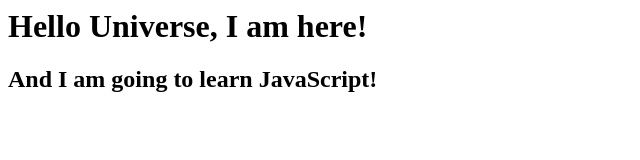
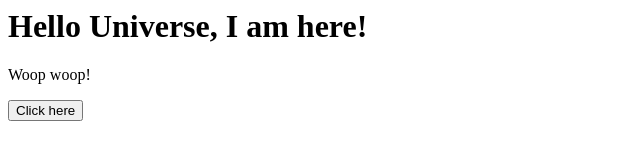
Before and after one commit to MarcusKerr/Learning-JavaScript, a plain HTML site: page HelloUniverse/index.html in a window 1280 px wide. Shown: the whole page, without its empty margins (0-640 px from the left). Drawn offline with Linux system fonts and the light colour scheme.

Commit message:
Using JavaScript to manipulate webpages

```diff
--- a/HelloUniverse/index.html
+++ b/HelloUniverse/index.html
@@ -3,12 +3,20 @@
 <html>
 
     <head>
-        <script src="script.js"></script>
+
     </head>
 
     <body>
-        <h1>Hello Universe, I am here!</h1>
-        <h2>And I am going to learn JavaScript!</h2>
+
+        <!-- Add elements to webpage to br manipulated by JavaScript -->
+        <!-- ID's make elements easier to target using Jav aScript -->
+        <h1 id='title'>Hello Universe, I am here!</h1>
+        <p id='text'>And I am going to learn JavaScript!</p>
+        <button id='button'>Click here </button>
+
+
+        <script src="script.js"></script>
+
     </body>
 
 </html>
--- a/HelloUniverse/script.js
+++ b/HelloUniverse/script.js
@@ -238,4 +238,9 @@
 stringyString = stringyString.toLocaleUpperCase();
 console.log(stringyString);
 
-//Numbers
+
+
+//Manipulating data on webpages
+//select element via id
+let paragraph = document.getElementById('text');
+paragraph.innerText = 'Woop woop!';
```
